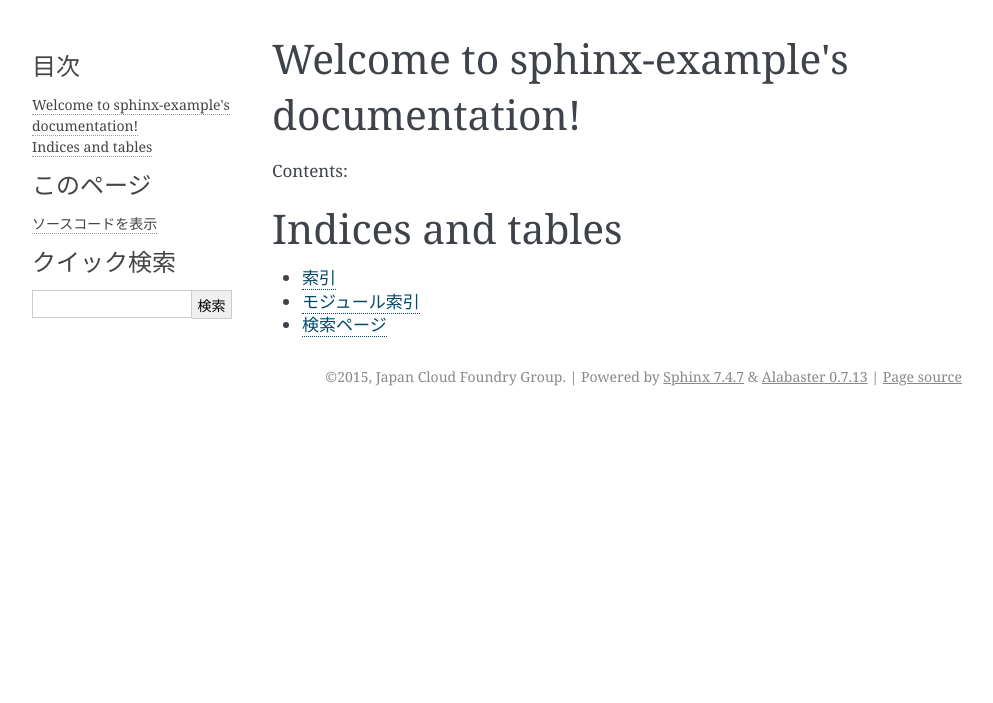
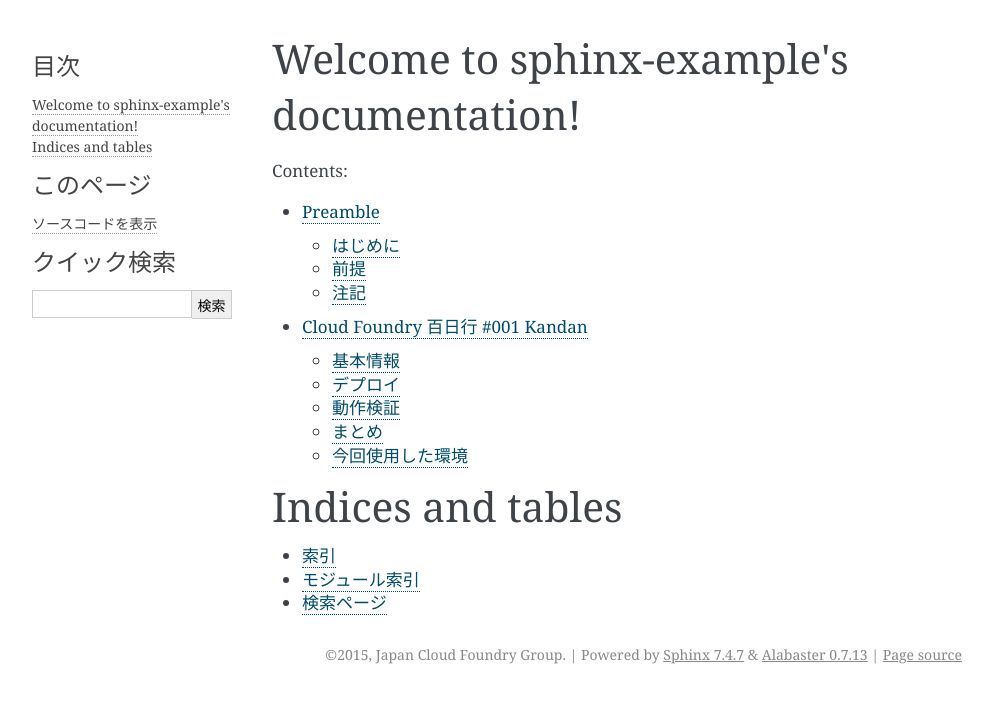
Before and after one commit to nota-ja/cf-sphinx-example, a Sphinx documentation site: the page built from source/index.rst, in a window 1280 px wide. Shown: the top 703 px of the page, without its empty margins (148-1141 px from the left). Built offline with Sphinx 7.4.7, drawn with Linux system fonts in a browser that asks for light colours; some of the changed lines change nothing that is shown.

Commit message:
Example documents

```diff
--- /dev/null
+++ b/source/001-kandan.rst
@@ -0,0 +1,278 @@
+================================
+Cloud Foundry 百日行 #001 Kandan
+================================
+
+今日から始まる「Cloud Foundry 百日行」，第1回目に取り上げるアプリは， `Kandan <http://kandanapp.com/>`_ です。
+
+
+基本情報
+========
+
+* | 公式サイト
+  | http://kandanapp.com/
+  | (2015-06-04T07:10:+0900 時点では接続不能)
+
+* | ソースコード
+  | https://github.com/kandanapp/kandan
+
+* | 参考
+  | http://alternativeto.net/software/kandan/
+
+Kandan は，GitHub の README によると，「オープンソースの HipChat クローン」即ち，モダンなチャット／インスタント・メッセージングのためのソフトウェアです。
+
+
+デプロイ
+========
+
+ではいよいよ，本題である Cloud Foundry (以下CF)へのデプロイに入ります。
+
+実はこのアプリには，CF向けの `デプロイ手順 <https://github.com/kandanapp/kandan/blob/4a7d91216133d2260ce2dc0660e41f0003d2ca98/DEPLOY.md#cloud-foundry>`_ が用意されています。ただしこれは Cloud Foundry v1 向けの手順なので，そのまま使うことはできません。ただ，以下の手順では，上記及び `Stand Alone Server の起動手順 <https://github.com/kandanapp/kandan/blob/4a7d91216133d2260ce2dc0660e41f0003d2ca98/DEPLOY.md#standalone-server>`_ を参考にしました。
+
+以下手順の概要です：
+
+* 0) ソースコードの取得
+* 1) アプリのアップロード
+* 2) サービスの作成
+* 3) アプリとサービスの結合
+* 4) アプリの起動
+
+では順次見ていきます。
+
+ソースコードの取得
+------------------
+
+アプリのソースコードをGitHubからcloneします。 ::
+
+    $ git clone https://github.com/kandanapp/kandan.git
+    Cloning into 'kandan'...
+    remote: Counting objects: 7350, done.
+    remote: Total 7350 (delta 0), reused 0 (delta 0), pack-reused 7350
+    Receiving objects: 100% (7350/7350), 8.94 MiB | 3.15 MiB/s, done.
+    Resolving deltas: 100% (2918/2918), done.
+    Checking connectivity... done.
+
+::
+
+    $ cd kandan/
+
+これで，デプロイするソースコードが用意できました。
+
+アプリの push
+-------------
+
+まず，CF環境にアプリを登録し，アップロードします。この行為をCFではしばしば "push" するといいます。
+
+通常，CFでは，アプリはpushされると自動的に起動されます。しかし，今回のアプリはデータベース・サービスを必要とするので，この段階ではまだ起動しないことにします。そのため，以下のコマンドには， ``--no-start`` というオプションが付いています。 ::
+
+    $ cf push kandan --no-start
+    Creating app kandan in org nota-ja / space 100 as nota-ja...
+    OK
+
+    Creating route kandan.10.244.0.34.xip.io...
+    OK
+
+    Binding kandan.10.244.0.34.xip.io to kandan...
+    OK
+
+    Uploading kandan...
+    Uploading app files from: /home/nota-ja/workspace/100/kandan
+    Uploading 6M, 1259 files
+    Done uploading
+    OK
+
+アプリのアップロードまで終わればOKです。
+
+サービスの作成
+--------------
+
+次に，このアプリで使用するデータベース・サービスを作成します。
+
+このアプリは，データベースとしてPostgreSQLを使います。今回は，CFのコミュニティで提供されているサービス・ブローカー `postgresql-cf-service-broker <https://github.com/cloudfoundry-community/postgresql-cf-service-broker>`_ を使ってデータベース・サービスを作成します。
+
+* 提供されているサービス種別の一覧 ::
+
+    $ cf marketplace
+    Getting services from marketplace in org nota-ja / space 100 as nota-ja...
+    OK
+
+    service      plans                    description
+    PostgreSQL   Basic PostgreSQL Plan*   PostgreSQL on shared instance.
+
+* サービスの作成 ::
+
+    $ cf create-service PostgreSQL "Basic PostgreSQL Plan" pg4kandan
+    Creating service instance pg4kandan in org nota-ja / space 100 as nota-ja...
+    OK
+
+  1番目の引数はサービスの種類，2番目の引数はプラン，3番目の引数はこれから作るサービスの名前です。
+
+* 確認 ::
+
+    $ cf services
+    Getting services in org nota-ja / space 100 as nota-ja...
+    OK
+
+    name        service      plan                    bound apps   last operation
+    pg4kandan   PostgreSQL   Basic PostgreSQL Plan
+
+  ``PostgreSQL`` タイプの ``pg4kandan`` が表示されていることを確認します。
+
+これでPostgreSQLサービスが利用可能になりました。
+
+CFにおけるサービスとは，「利用の開始/終了等に関する統一的な手順が定義された何か」です。使い始めた後は，対象サービスと直接やりとりをするので，その部分についてのオーバーヘッドはありません。
+
+PostgreSQLサービスでは，1サービスごとに1つのデータベース(テーブルの集合)と，その管理権限を持つユーザーが作成されます。
+
+アプリとサービスの結合
+----------------------
+
+次に，アプリとサービスを結合します。これは，具体的にはアプリにサービスにアクセスするための情報を渡すための操作です。この場合は，PostgreSQLが待ち受けているホスト/ポート,アクセス先のデータベース名,アクセス権を持つユーザー名とパスワードが，アプリに伝えられます。CFではこの操作を「バインド」と呼びます。
+
+* バインド ::
+
+    $ cf bind-service kandan pg4kandan
+    Binding service pg4kandan to app kandan in org nota-ja / space 100 as nota-ja...
+    OK
+
+1番目の引数がアプリ名，2番目の引数がサービス名です。
+
+* 確認 ::
+
+    $ cf services
+    Getting services in org nota-ja / space 100 as nota-ja...
+    OK
+
+    name        service      plan                    bound apps   last operation
+    pg4kandan   PostgreSQL   Basic PostgreSQL Plan   kandan
+
+``kandan-pg`` の ``bound apps`` のカラムに， ``kandan`` が表示されていればOKです。
+
+実際にアプリに渡される情報は，VCAP_SERVICES という環境変数の中に入っています。 ::
+
+    $ cf env kandan
+    Getting env variables for app kandan in org nota-ja / space 100 as nota-ja...
+    OK
+
+    System-Provided:
+    {
+     "VCAP_SERVICES": {
+      "PostgreSQL": [
+       {
+        "credentials": {
+         "uri": "postgres://username:password@host:port/dbname"
+        },
+        "label": "PostgreSQL",
+        "name": "pg4kandan",
+        "plan": "Basic PostgreSQL Plan",
+        "tags": [
+         "PostgreSQL",
+         "Database storage"
+        ]
+       }
+      ]
+     }
+    }
+    (以下略)
+
+
+アプリの起動
+------------
+
+データベースとの接続準備もできたので，先ほど停止状態でpushしたアプリを起動します。
+具体的には，アプリの起動コマンドを指定して，アプリを再度pushします。
+
+* アプリの再push ::
+
+    $ cf push kandan -c 'bundle exec rake db:create db:migrate kandan:bootstrap && bundle exec thin --port $PORT start'
+    Updating app kandan in org nota-ja / space 100 as nota-ja...
+    (中略)
+    requested state: started
+    instances: 1/1
+    usage: 256M x 1 instances
+    urls: kandan.10.244.0.34.xip.io
+    last uploaded: Mon Jun 1 02:34:28 +0000 2015
+    stack: lucid64
+
+         state     since                    cpu    memory           disk      details
+    #0   running   2015-06-01 11:36:28 AM   0.0%   134.3M of 256M   0 of 1G
+
+アプリの ``state`` が ``running`` になっていればOKです。
+
+起動については，注意点(というより，今回記事を書くにあたって動作検証をした際に引っかかった点)が2点あります。
+
+* | 1) 起動コマンドで，データベースの構築を行う
+  | 通常は，起動コマンドはデフォルトで設定されるため，特に指定する必要はありません。しかし，今回はPostgreSQLサービスを利用していて，作成したばかりのPostgreSQLサービスのデータベースは空っぽで，スキーマもデータも何も入っていません。従って，アプリを正常に動作させるためにはデータベースの"migration"を行う必要があります。今回は，アプリの `README <https://github.com/kandanapp/kandan/blob/master/DEPLOY.md#stand-alone-server>`_ の記述を参考に，起動コマンド内で ``bundle exec rake db:create db:migrate kandan:bootstrap`` を実行するようにしました。
+* | 2) 起動コマンドで，listenするポートを環境変数から取得する
+  | デフォルトの起動コマンドでは，環境変数 ``VCAP_APP_PORT`` (もしくは ``PORT``) に設定された値のポートをlistenするようになっています。しかし，独自に起動コマンドを設定した場合，デフォルトの起動コマンドが上書きされてしまうため，その点についても考慮して起動コマンドを設定する必要があります。今回は，起動コマンド最後の部分で， ``$PORT`` を参照して起動するようにしました。
+
+
+動作検証
+========
+
+アプリが起動できたので，ブラウザーからアクセスしてみます。
+
+初期画面
+--------
+
+.. image:: /imgs/001/001-initial.png
+   :width: 50%
+
+ユーザー登録
+------------
+
+.. image:: /imgs/001/001-user-registration.png
+   :width: 50%
+
+ログイン
+--------
+
+.. image:: /imgs/001/001-logging-in.png
+   :width: 50%
+
+↓
+
+.. image:: /imgs/001/001-first-screen-after-login.png
+   :width: 50%
+
+動画再生
+--------
+
+.. image:: /imgs/001/001-playing-movie.png
+    :width: 50%
+
+書き込み
+--------
+
+.. image:: /imgs/001/001-typing-message.png
+   :width: 50%
+
+↓
+
+.. image:: /imgs/001/001-sent-message.png
+   :width: 50%
+
+
+まとめ
+======
+
+以上，CF上にアプリをデプロイし，一通り動作することを確認しました。
+
+今回のアプリは，もともとHerokuやCF等のPaaSでの動作を想定したものだったので，比較的容易にデプロイできました。一方で，既存のアプリをCF上で動かす際に起きる際の代表的な課題のうちの2つ(サービス関連の設定, listenするポートの指定)が含まれていて，最初に取り上げるアプリとしては適当だったのではないかと考えています。
+
+今後は，こんな感じで原則1日1アプリ(土日祝は休み)のペースで記事更新を行っていく予定です。100アプリだと約5か月かかる計算になりますが，ゆるゆるとお付き合いいただければと思います。
+
+
+今回使用した環境
+================
+
+* | cf-release (v194)
+  | https://github.com/cloudfoundry/cf-release/tree/v194
+  | ( https://github.com/cloudfoundry/cf-release/tree/345a8b3e1ea0005a3e9fced13f0bf6fa6f7ad981 )
+* | bosh-lite
+  | https://github.com/cloudfoundry/bosh-lite/tree/01db9da7b4122f7d02858d92e0fe938e91256649
+* | CF CLI (v6.11.3-cebadc9-2015-05-20T19:00:58+00:00)
+  | https://github.com/cloudfoundry/cli/releases/tag/v6.11.3
+* | postgresql-cf-service-broker
+  | https://github.com/cloudfoundry-community/postgresql-cf-service-broker/tree/2e550a065374ffab1a999657c3dabdaa312aa61b
+* | Docker Image
+  | REPOSITORY=postgres, TAG=9.4.2, ID=1636d90f0662
--- a/source/index.rst
+++ b/source/index.rst
@@ -11,6 +11,8 @@
 .. toctree::
    :maxdepth: 2
 
+   preamble
+   001-kandan
 
 
 Indices and tables
--- /dev/null
+++ b/source/preamble.rst
@@ -0,0 +1,65 @@
+========
+Preamble
+========
+
+
+はじめに
+========
+
+この度，日本 Cloud Foundry グループでは，「Cloud Foundry 百日行」と題して，オープンソースの PaaS である Cloud Foundry 上に，オープンソースのアプリケーションをデプロイしてみる営みを，百日間にわたって続けようというプロジェクトを始めることになりました。
+
+このプロジェクトの目的は，大きく次の3つです：
+
+#. Cloud Foundry の特徴を知ってもらう
+#. アプリケーションを Cloud Foundry 上で動かす際，どのような点に留意すべきかを知る
+#. Cloud Foundry に対して，どのようなニーズ/要望があるかを知る
+
+3番目の項目に関しては，読んでいただいた方からのご意見が頼りです。ページ下部の Twitter ボタンから `#cfgrjp <https://twitter.com/search?q=%23cfgrjp>`_ ハッシュタグを付与してツイートする等の方法でご意見・ご質問等いただければありがたく思います。また「このオープンソース・アプリケーションを試してほしい」等のご要望もお待ちしております。
+
+
+前提
+====
+
+このシリーズでは，各記事共通の前提として，以下を想定しています。
+
+* 環境は，原則，アプリ検証時の最新版に近い版の Cloud Foundry を `bosh-lite <https://github.com/cloudfoundry/bosh-lite>`_ で構築したものを使用します
+
+  * 【参考】bosh-lite を使った Cloud Foundry 構築の解説記事は，以下のようなものがあります
+
+    * | CloudFoundry(v194)をbosh-lite上にデプロイする
+      | http://qiita.com/k-kurumi/items/66057620d5d344d07414
+    * | CygwinなThinkpad E130にbosh-liteでCloud Foundry V2(v194)を入れてみた
+      | http://ipcrm.hatenablog.com/entry/2015/05/17/051820
+    * | Cloud Foundry V2 (v172)をBosh-liteで構築する(VirtualBox+Vagrant編)
+      | http://qiita.com/jacopen/items/463b5045015de2460d74
+
+  * 【参考】Cloud Foundry のパブリック・サービスとしては，以下のようなものがあります
+
+    * | Anynines
+      | http://www.anynines.com/
+    * | AppFog
+      | http://www.appfog.com/
+    * | Bluemix
+      | https://console.ng.bluemix.net/
+    * | Cloudn PaaS
+      | https://www.ntt.com/cloudn/data/paas.html
+    * | Pivotal Web Services
+      | https://run.pivotal.io/
+
+* | Cloud Foundry には既にログイン済みの状態とします
+  | 【参考】ログイン手順は以下の通りです
+
+  ::
+
+      $ cf api api.10.244.0.34.xip.io --skip-ssl-validation
+      $ cf login -u ＜ユーザー名＞
+
+
+注記
+====
+
+* | 記事中で使用するツール類(cf, git, hg, curl等)についての解説は，原則として省略します
+  | それぞれのツールの提供元のサイト等で情報をお調べください
+* デプロイできたアプリについては動作確認を行いますが，それらは簡易なものであり，当該アプリが Cloud Foundry 上で完全に動作することを保証するものではありません
+
+以上，予めご了承ください。
```
Also changed, not shown: source/imgs/001/001-initial.png (added), source/imgs/001/001-logging-in.png (added), source/imgs/001/001-user-registration.png (added), 4 other files.
